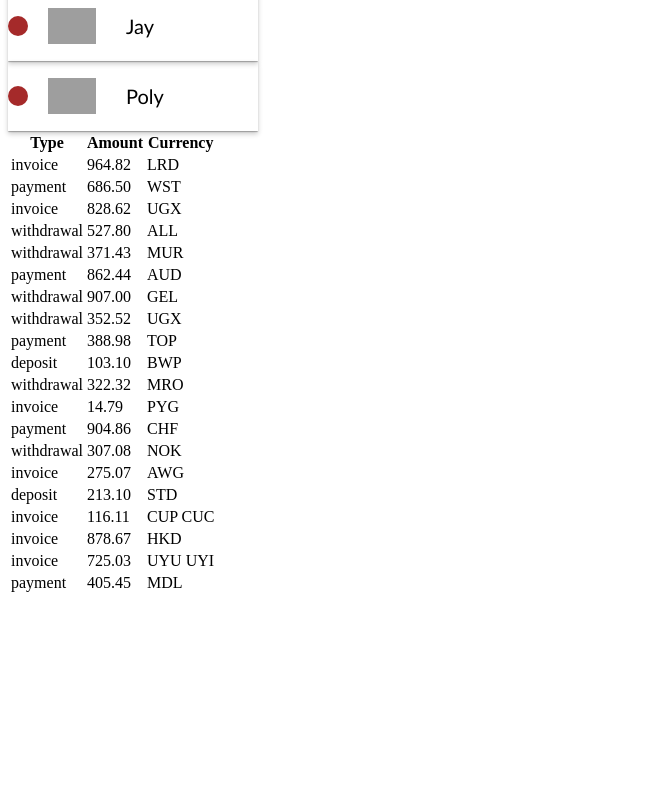
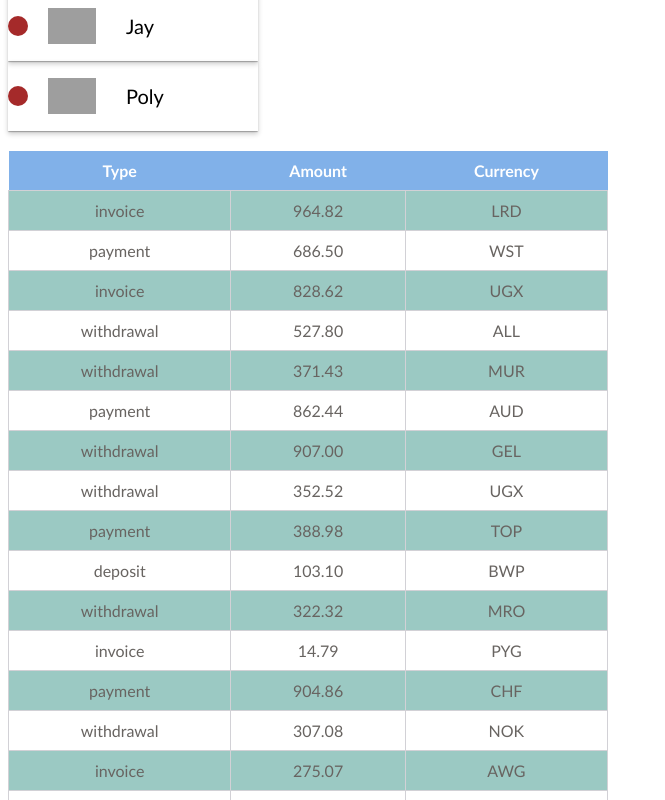
Before and after one commit to AlexanderMykytiuk/goit-react-hw-01-components, a React (Create React App) app: page / in a window 1280 px wide. Shown: the part 780-1580 px from the top of the page, without its empty margins (0-665 px from the left). Before the commit the page ends 1383 px from the top, so only its background shows below. Built offline with nearby package versions, Linux system fonts and the light colour scheme; grey boxes are pictures that could not be loaded.

Commit message:
Стилізував завдання 4

```diff
--- a/src/components/transaction/TransactionHistory.js
+++ b/src/components/transaction/TransactionHistory.js
@@ -1,8 +1,9 @@
 import React from "react";
 import propTypes from "prop-types";
+import styles from "./TransactionHistory.module.css"
 
 const TransactionHistory = ({ items }) => (
-  <table className="transaction-history">
+  <table className={styles.transaction_history}>
     <thead>
       <tr>
         <th>Type</th>
@@ -10,16 +11,15 @@ const TransactionHistory = ({ items }) => (
         <th>Currency</th>
       </tr>
     </thead>
-
-    <tbody>
-      {items.map(({ id, type, amount, currency }) => (
-        <tr key={id}>
+ {items.map(({ id, type, amount, currency }) => (
+    <tbody key={id}>
+        <tr >
           <td>{type}</td>
           <td>{amount}</td>
           <td>{currency}</td>
         </tr>
-      ))}
     </tbody>
+ ))}
   </table>
 );
 
--- a/src/components/transaction/TransactionHistory.module.css
+++ b/src/components/transaction/TransactionHistory.module.css
@@ -0,0 +1,26 @@
+.transaction_history {
+    margin-top: 20px;
+    border-collapse: collapse;
+    color: #686461;
+    width: 600px;
+  }
+  th {
+    padding: 10px;
+    color: white;
+    background: #81b1e9;
+    font-weight: bold;
+    font-family: "Gill Sans", "Gill Sans MT", Calibri, "Trebuchet MS", sans-serif;
+  }
+
+  td {
+    padding: 10px;
+    border: 1px solid #d2d1d6;
+    text-align: center;
+    font-family: "Gill Sans", "Gill Sans MT", Calibri, "Trebuchet MS", sans-serif;
+  }
+  tbody:nth-child(odd) {
+    background: white;
+  }
+  tbody:nth-child(even) {
+    background: #9bc9c3;
+  }
```
